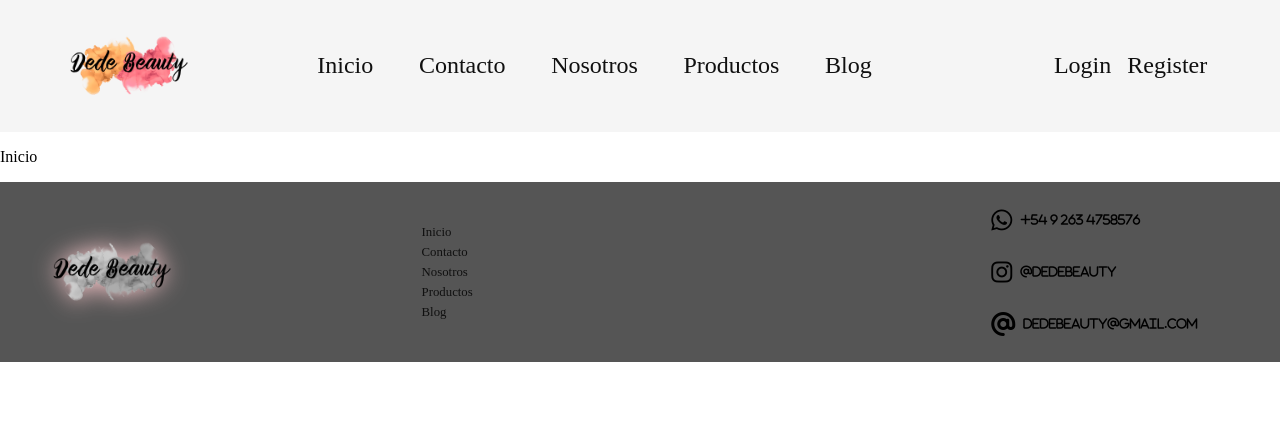
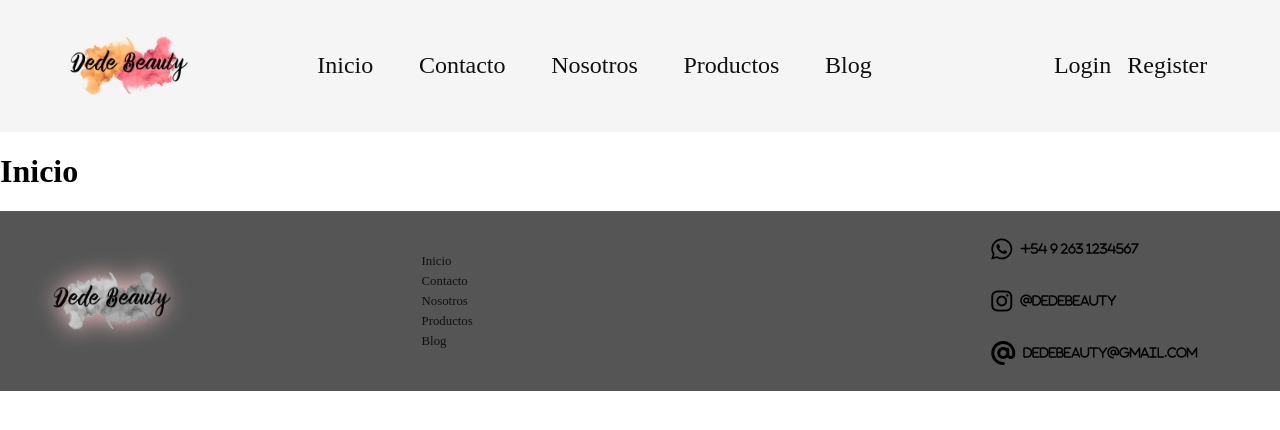
Before and after one commit to courfedra/dedebeauty, a React (Vite) app: page / in a window 1280 px wide. Shown: the top 430 px of the page. Built offline with nearby package versions, Linux system fonts and the light colour scheme.

Commit message:
Base Pages

```diff
--- a/src/footer/Footer.jsx
+++ b/src/footer/Footer.jsx
@@ -25,7 +25,7 @@ export const Footer =()=>{
             </div>
             <div className="redesFooter">
                 <i className="fa-brands fa-whatsapp">
-                    <p>+54 9 263 4758576</p>
+                    <p>+54 9 263 1234567</p>
                 </i>
                 <i class="fa-brands fa-instagram">
                     <p>@dedebeauty</p>
--- a/src/pages/Blog.jsx
+++ b/src/pages/Blog.jsx
@@ -1,5 +1,5 @@
 export const Blog = () => {
     return(
-        <p> Blog </p>
+        <h1> Blog </h1>
     )
 }
--- a/src/pages/Contacto.jsx
+++ b/src/pages/Contacto.jsx
@@ -1,5 +1,5 @@
 export const Contacto = () => {
   return (
-    <p> Contacto </p>
+    <h1> Contacto </h1>
   )
 }
--- a/src/pages/Inicio.jsx
+++ b/src/pages/Inicio.jsx
@@ -1,5 +1,5 @@
 export const Inicio = () => {
   return (
-    <p> Inicio </p>
+    <h1> Inicio </h1>
   )
 }
--- a/src/pages/Nosotros.jsx
+++ b/src/pages/Nosotros.jsx
@@ -1,5 +1,5 @@
 export const Nosotros = () => {
     return(
-        <p> Nosotros </p>
+        <h1> Nosotros </h1>
     )
 }
--- a/src/pages/Productos.jsx
+++ b/src/pages/Productos.jsx
@@ -1,5 +1,5 @@
 export const Productos = () => {
     return(
-        <p> Productos </p>
+        <h1> Productos </h1>
     )
 }
```
